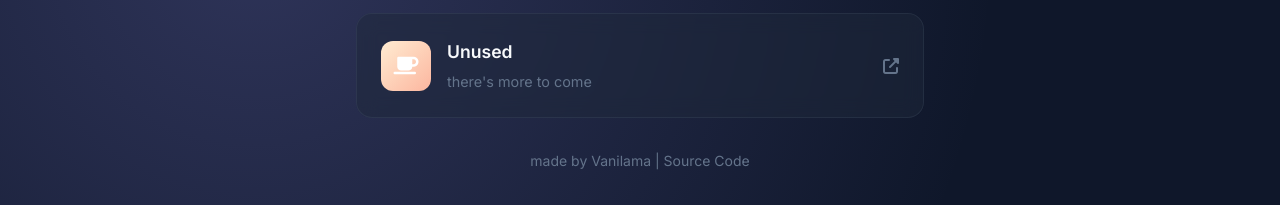
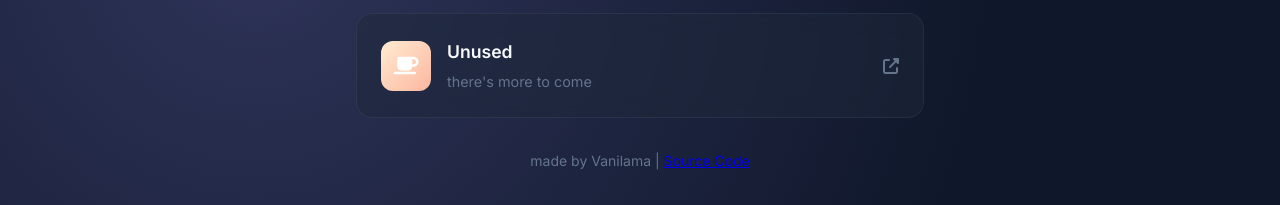
Before and after one commit to Vanilama-modded/VanilamasProfile, a plain HTML site: page index.html in a window 1280 px wide. Shown: the part 1130-1335 px from the top of the page. Drawn offline with Linux system fonts and the light colour scheme.

Commit message:
quick link fix

```diff
--- a/index.html
+++ b/index.html
@@ -106,7 +106,7 @@
         </div>
 
         <footer class="footer">
-            <p>made by Vanilama | <href="https://github.com/Vanilama-modded/VanilamasProfile">Source Code</href></p>
+            <p>made by Vanilama | <a href="https://github.com/Vanilama-modded/VanilamasProfile">Source Code</a></p>
         </footer>
     </div>
 
```
